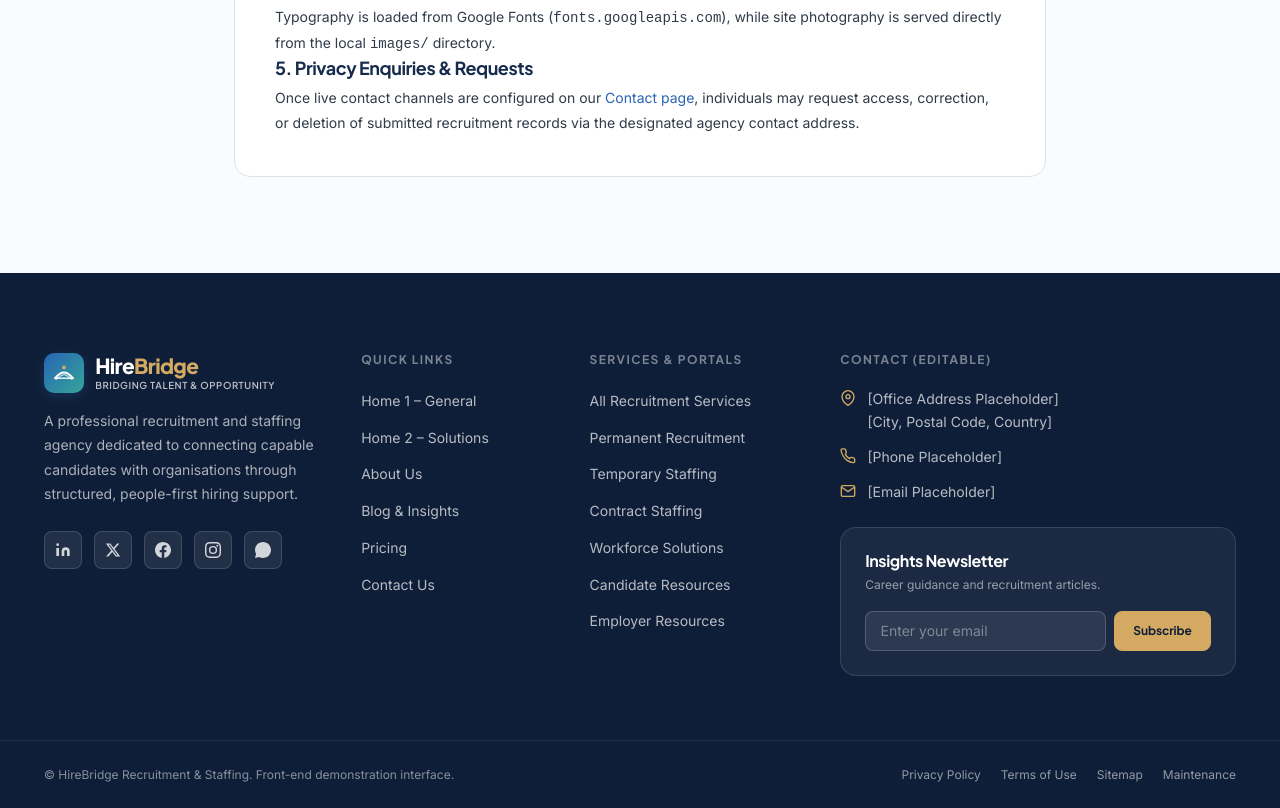
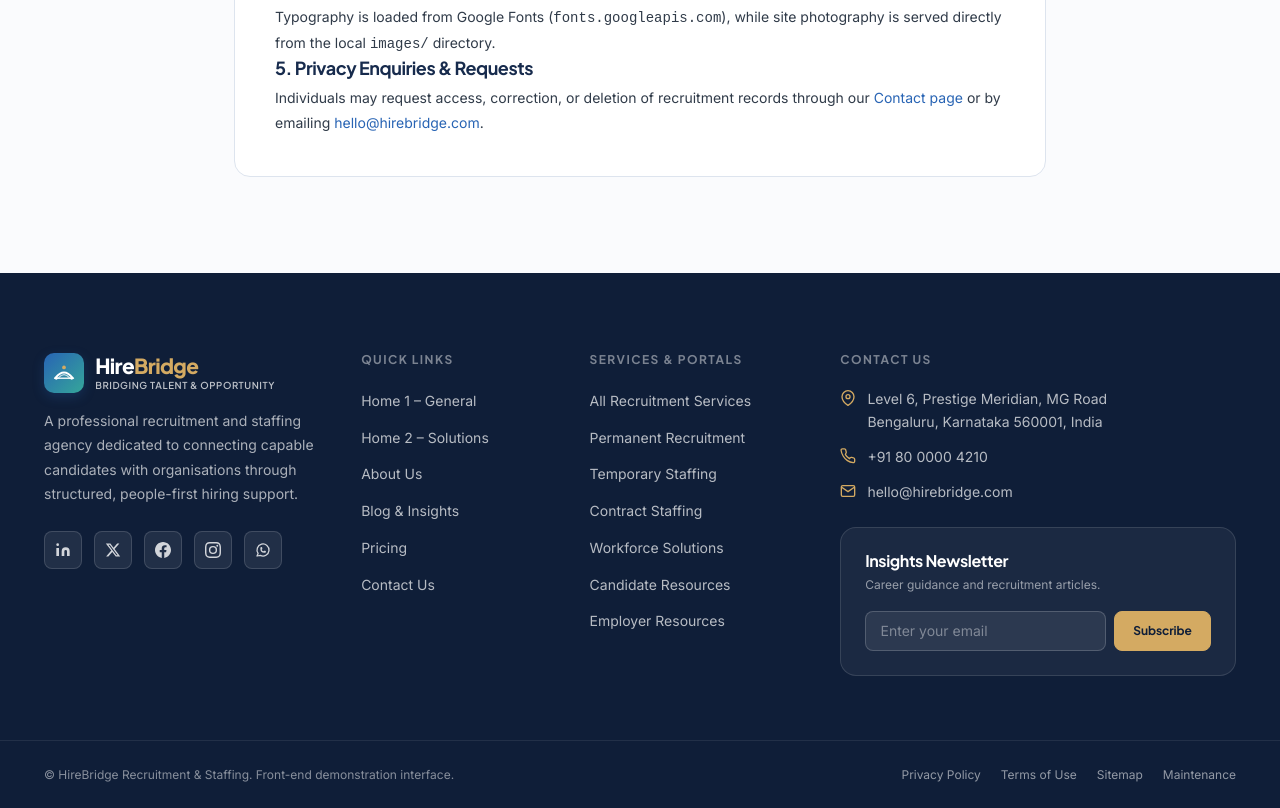
Before and after one commit to MR-CodersHub/HireBridge, a plain HTML site: page pages/privacy.html in a window 1280 px wide. Shown: the part 1085-1893 px from the top of the page. Drawn offline with Linux system fonts and the light colour scheme; a web font is replaced by a local one.

Commit message:
Update contact details and refresh WhatsApp icon

```diff
--- a/pages/privacy.html
+++ b/pages/privacy.html
@@ -140,7 +140,7 @@
             <div>
               <h3 style="font-size: var(--text-lg); margin-bottom: var(--space-2);">5. Privacy Enquiries &amp; Requests</h3>
               <p class="section-body" style="font-size: var(--text-sm);">
-                Once live contact channels are configured on our <a href="contact.html">Contact page</a>, individuals may request access, correction, or deletion of submitted recruitment records via the designated agency contact address.
+                Individuals may request access, correction, or deletion of recruitment records through our <a href="contact.html">Contact page</a> or by emailing <a href="mailto:hello@hirebridge.com">hello@hirebridge.com</a>.
               </p>
             </div>
           </div>
@@ -180,7 +180,7 @@
                 <svg viewBox="0 0 24 24" fill="currentColor"><path d="M12 2.163c3.204 0 3.584.012 4.85.07 3.252.148 4.771 1.691 4.919 4.919.058 1.265.069 1.645.069 4.849 0 3.205-.012 3.584-.069 4.849-.149 3.225-1.664 4.771-4.919 4.919-1.266.058-1.644.07-4.85.07-3.204 0-3.584-.012-4.849-.07-3.26-.149-4.771-1.699-4.919-4.92-.058-1.265-.07-1.644-.07-4.849 0-3.204.013-3.583.07-4.849.149-3.227 1.664-4.771 4.919-4.919 1.266-.057 1.645-.069 4.849-.069zM12 0C8.741 0 8.333.014 7.053.072 2.695.272.273 2.69.073 7.052.014 8.333 0 8.741 0 12c0 3.259.014 3.668.072 4.948.2 4.358 2.618 6.78 6.98 6.98C8.333 23.986 8.741 24 12 24c3.259 0 3.668-.014 4.948-.072 4.354-.2 6.782-2.618 6.979-6.98.059-1.28.073-1.689.073-4.948 0-3.259-.014-3.667-.072-4.947-.196-4.354-2.617-6.78-6.979-6.98C15.668.014 15.259 0 12 0zm0 5.838a6.162 6.162 0 100 12.324 6.162 6.162 0 000-12.324zM12 16a4 4 0 110-8 4 4 0 010 8zm6.406-11.845a1.44 1.44 0 100 2.881 1.44 1.44 0 000-2.881z"/></svg>
               </a>
               <a href="#whatsapp" class="social-link" aria-label="WhatsApp" data-demo-notice="Placeholder social profile link. Configure with your official HireBridge WhatsApp URL.">
-                <svg viewBox="0 0 24 24" fill="currentColor"><path d="M17.472 14.382c-.297-.149-1.758-.867-2.03-.967-.273-.099-.471-.148-.67.15-.197.297-.767.966-.94 1.164-.173.199-.347.223-.644.075-.297-.15-1.255-.463-2.39-1.475-.883-.788-1.48-1.761-1.653-2.059-.173-.297-.018-.458.13-.606.134-.133.298-.347.446-.52.149-.174.198-.298.298-.497.099-.198.05-.371-.025-.52-.075-.149-.669-1.612-.916-2.207-.242-.579-.487-.5-.669-.51-.173-.008-.371-.01-.57-.01-.198 0-.52.074-.792.372-.272.297-1.04 1.016-1.04 2.479 0 1.462 1.065 2.875 1.213 3.074.149.198 2.096 3.2 5.077 4.487.709.306 1.262.489 1.694.625.712.227 1.36.195 1.871.118.571-.085 1.758-.719 2.006-1.413.248-.694.248-1.289.173-1.413-.074-.124-.272-.198-.57-.347zM12 0C5.373 0 0 5.373 0 12c0 2.123.554 4.194 1.616 6.024L0 24l6.224-1.585A11.95 11.95 0 0012 24c6.627 0 12-5.373 12-12S18.627 0 12 0z"/></svg>
+                <svg viewBox="0 0 24 24" fill="none" stroke="currentColor" stroke-width="1.9" stroke-linecap="round" stroke-linejoin="round"><path d="M3 21l1.65-3.8a9 9 0 1 1 3.4 2.9L3 21"/><path d="M9 10a.5.5 0 0 0 1 0v-1a.5.5 0 0 0-1 0v1a5 5 0 0 0 5 5h1a.5.5 0 0 0 0-1h-1a.5.5 0 0 0 0 1"/></svg>
               </a>
             </div>
           </div>
@@ -211,18 +211,18 @@
           </div>
 
           <div>
-            <h4 class="footer-heading">Contact (Editable)</h4>
+            <h4 class="footer-heading">Contact Us</h4>
             <div class="footer-contact-item">
               <svg viewBox="0 0 24 24" fill="none" stroke="currentColor" stroke-width="2"><path d="M21 10c0 7-9 13-9 13s-9-6-9-13a9 9 0 0 1 18 0z"/><circle cx="12" cy="10" r="3"/></svg>
-              <span>[Office Address Placeholder]<br />[City, Postal Code, Country]</span>
+              <span>Level 6, Prestige Meridian, MG Road<br />Bengaluru, Karnataka 560001, India</span>
             </div>
             <div class="footer-contact-item">
               <svg viewBox="0 0 24 24" fill="none" stroke="currentColor" stroke-width="2"><path d="M22 16.92v3a2 2 0 0 1-2.18 2 19.79 19.79 0 0 1-8.63-3.07A19.5 19.5 0 0 1 4.69 12 19.79 19.79 0 0 1 1.61 3.41 2 2 0 0 1 3.59 1.21h3a2 2 0 0 1 2 1.72 12.84 12.84 0 0 0 .7 2.81 2 2 0 0 1-.45 2.11L8.09 9.91a16 16 0 0 0 6 6l1.27-1.27a2 2 0 0 1 2.11-.45 12.84 12.84 0 0 0 2.81.7A2 2 0 0 1 22 16.92z"/></svg>
-              <span>[Phone Placeholder]</span>
+              <span><a href="tel:+918000004210" class="footer-link">+91 80 0000 4210</a></span>
             </div>
             <div class="footer-contact-item">
               <svg viewBox="0 0 24 24" fill="none" stroke="currentColor" stroke-width="2"><path d="M4 4h16c1.1 0 2 .9 2 2v12c0 1.1-.9 2-2 2H4c-1.1 0-2-.9-2-2V6c0-1.1.9-2 2-2z"/><polyline points="22,6 12,13 2,6"/></svg>
-              <span>[Email Placeholder]</span>
+              <span><a href="mailto:hello@hirebridge.com" class="footer-link">hello@hirebridge.com</a></span>
             </div>
             <div class="footer-newsletter">
               <h4>Insights Newsletter</h4>
```
Also changed, not shown: index.html (+5 -7 lines), pages/404.html (+5 -5 lines), pages/about.html (+5 -5 lines), pages/blog-details.html (+5 -5 lines), pages/blog.html (+5 -5 lines), pages/contact.html (+13 -13 lines), pages/home2.html (+5 -5 lines), pages/pricing.html (+5 -5 lines), pages/service-details.html (+5 -5 lines), pages/services.html (+5 -5 lines), pages/sitemap.html (+5 -5 lines), pages/terms.html (+6 -6 lines).
